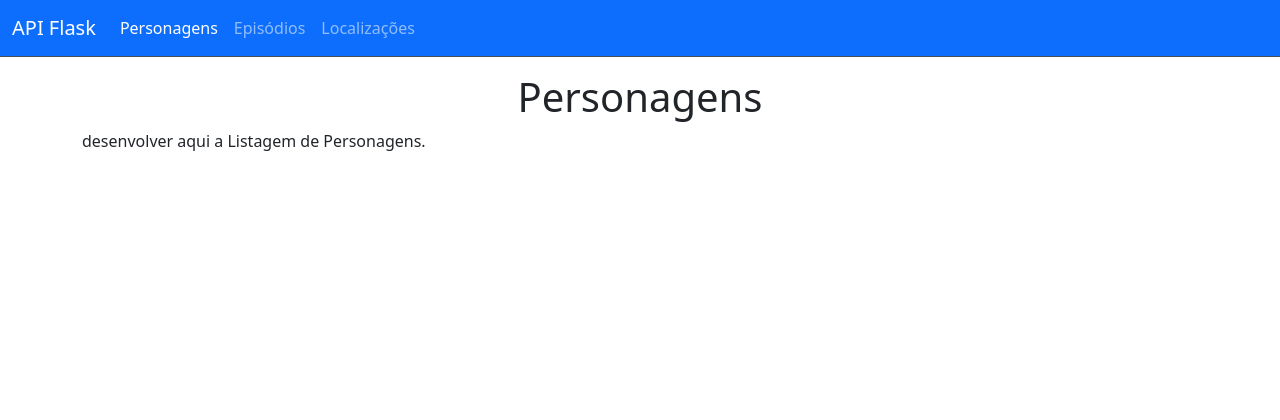
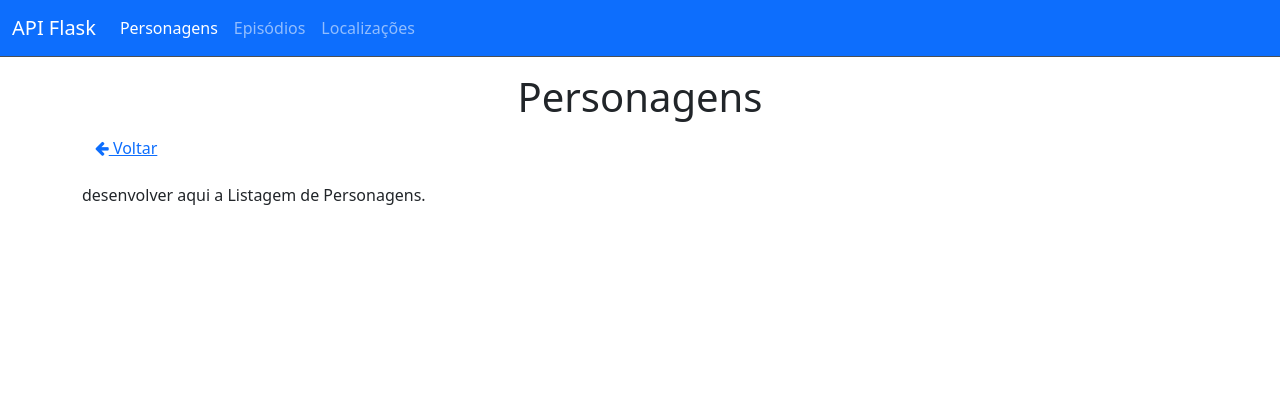
Before and after one commit to squad-hedy-lamar/api-flask, a Flask app: page /characters in a window 1280 px wide. Shown: the top 420 px of the page. Run offline with Flask 3, Linux system fonts and the light colour scheme; parts of the project's set-up code (start-up, migrations or seed data) failed here and were passed over.

Commit message:
ajustes template

```diff
--- a/templates/base.html
+++ b/templates/base.html
@@ -5,6 +5,7 @@
   <meta name="viewport" content="width=device-width, initial-scale=1.0">
   <title>{% block title %}Rick and Mort{% endblock %}</title>
   <link href="https://cdn.jsdelivr.net/npm/bootstrap@5.3.3/dist/css/bootstrap.min.css" rel="stylesheet" integrity="sha384-QWTKZyjpPEjISv5WaRU9OFeRpok6YctnYmDr5pNlyT2bRjXh0JMhjY6hW+ALEwIH" crossorigin="anonymous">
+  <link rel="stylesheet" href="https://maxcdn.bootstrapcdn.com/font-awesome/4.7.0/css/font-awesome.min.css">
 </head>
 <body class="d-flex flex-column min-vh-100">
 
@@ -36,6 +37,12 @@
 
   <main class="flex-fill">
     <div class="container mx-auto">
+      <div class="mb-3 text-primary">
+        <button class="btn btn-link text-primary" onclick="history.back()">
+          <i class="fa fa-arrow-left" aria-hidden="true"></i>
+          Voltar
+      </button>
+      </div>
       {% block content %}
       {% endblock %}
 
```
